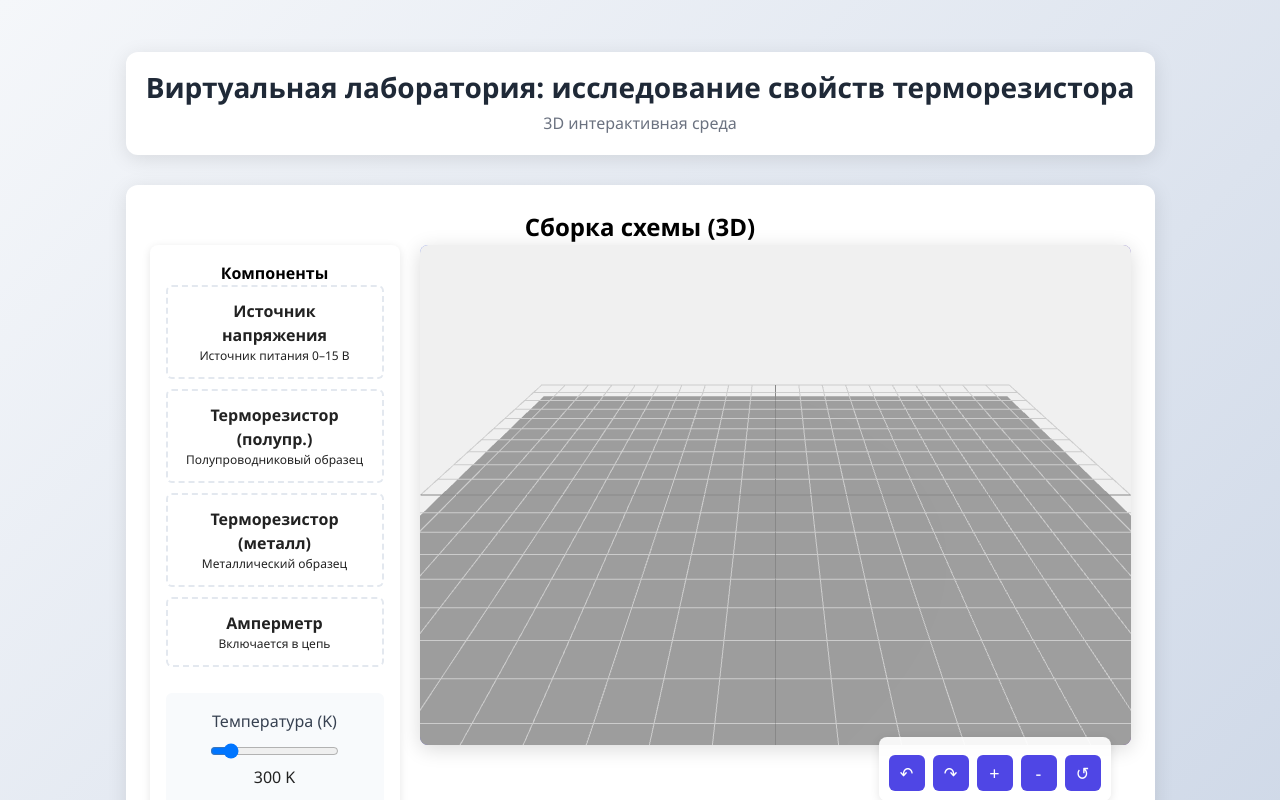
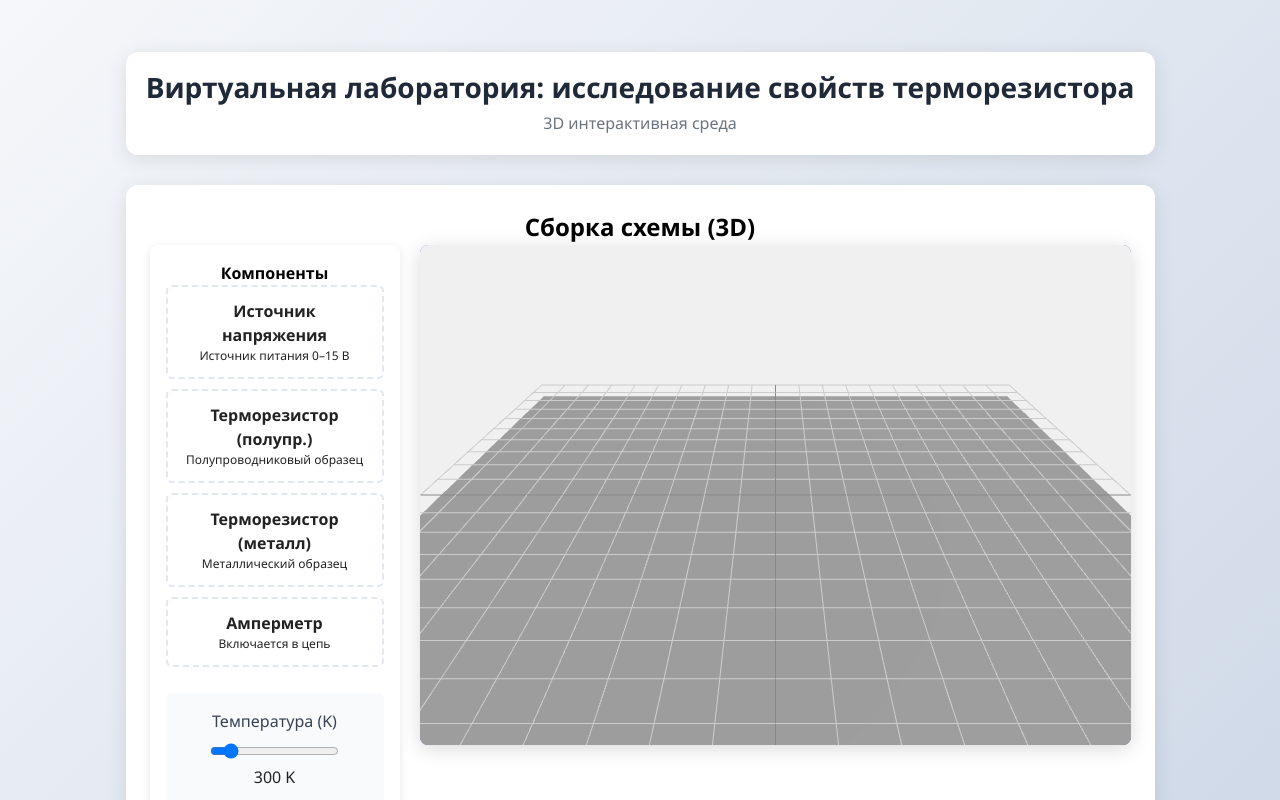
Before and after one commit to startsevd6/physics-virtual-work, a Vue app: page / in a window 1280 px wide. Shown: the top 800 px of the page. Built offline with nearby package versions, Linux system fonts and the light colour scheme.

Commit message:
removed camera control buttons

```diff
--- a/src/components/CircuitBuilder3D.vue
+++ b/src/components/CircuitBuilder3D.vue
@@ -38,14 +38,6 @@
             @drop="onDrop"
             class="three-scene"
         ></div>
-
-        <div class="scene-controls">
-          <button @click="rotateCamera('left')">↶</button>
-          <button @click="rotateCamera('right')">↷</button>
-          <button @click="zoomCamera('in')">+</button>
-          <button @click="zoomCamera('out')">-</button>
-          <button @click="resetCamera">↺</button>
-        </div>
       </div>
     </div>
 
@@ -497,39 +489,6 @@ export default defineComponent({
       await addComponentToSlot(type, meta, freeSlotIndex);
     }
 
-    // Управление камерой
-    function rotateCamera(direction: 'left' | 'right') {
-      const angle = direction === 'left' ? Math.PI / 4 : -Math.PI / 4;
-      const currentPosition = camera.position.clone();
-
-      // Вращаем позицию камеры вокруг оси Y
-      const newX = currentPosition.x * Math.cos(angle) - currentPosition.z * Math.sin(angle);
-      const newZ = currentPosition.x * Math.sin(angle) + currentPosition.z * Math.cos(angle);
-
-      new Tween(camera.position)
-          .to({ x: newX, z: newZ }, 500)
-          .easing(Easing.Quadratic.InOut)
-          .start();
-    }
-
-    function zoomCamera(direction: 'in' | 'out') {
-      const sceneCenter = new THREE.Vector3(0, 0, 0);
-      const directionVector = camera.position.clone().sub(sceneCenter).normalize();
-      const distanceChange = direction === 'in' ? -2 : 2;
-
-      new Tween(camera.position)
-          .to(camera.position.clone().add(directionVector.multiplyScalar(distanceChange)), 300)
-          .easing(Easing.Quadratic.InOut)
-          .start();
-    }
-
-    function resetCamera() {
-      new Tween(camera.position)
-          .to({ x: 0, y: 8, z: 15 }, 800)
-          .easing(Easing.Exponential.Out)
-          .start();
-    }
-
     // Сохранение измерений
     function saveSnapshot() {
       const sourceSlot = slots[0];
@@ -589,7 +548,11 @@ export default defineComponent({
 
       snapshots.value = [];
       globalTemp.value = 300;
-      resetCamera();
+
+      // Сброс камеры к начальной позиции
+      camera.position.set(0, 8, 15);
+      camera.lookAt(0, 0, 0);
+      controls.update();
     }
 
     // Обработка колесика мыши для температуры
@@ -638,9 +601,6 @@ export default defineComponent({
       handleWheelScroll,
       saveSnapshot,
       resetScene,
-      rotateCamera,
-      zoomCamera,
-      resetCamera,
       removeComponent3D,
       showErrorPopup
     };
@@ -721,38 +681,6 @@ strong, div {
   overflow: hidden;
   box-shadow: 0 4px 20px rgba(0,0,0,0.15);
   background: linear-gradient(135deg, #667eea 0%, #764ba2 100%);
-}
-
-.scene-controls {
-  position: absolute;
-  bottom: 20px;
-  right: 20px;
-  display: flex;
-  gap: 8px;
-  background: rgba(255,255,255,0.9);
-  padding: 10px;
-  border-radius: 8px;
-  box-shadow: 0 2px 10px rgba(0,0,0,0.1);
-}
-
-.scene-controls button {
-  width: 36px;
-  height: 36px;
-  border: none;
-  border-radius: 6px;
-  background: #4f46e5;
-  color: white;
-  font-size: 18px;
-  cursor: pointer;
-  transition: all 0.2s;
-  display: flex;
-  align-items: center;
-  justify-content: center;
-}
-
-.scene-controls button:hover {
-  background: #4338ca;
-  transform: scale(1.1);
 }
 
 .measurements-section {
```
